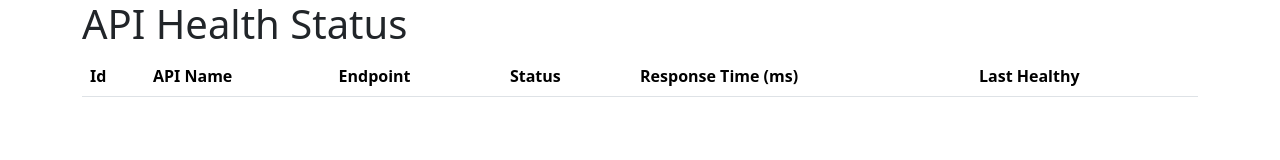
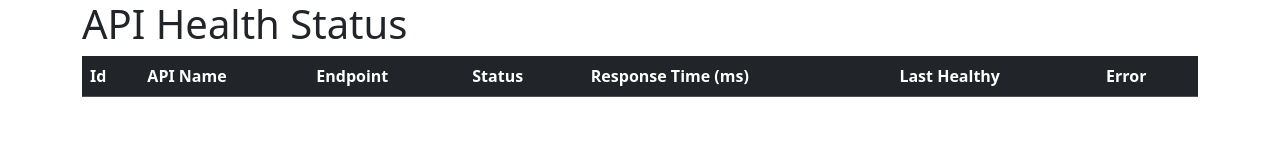
Before and after one commit to rajeshpillai/api-health-monitor, a website: page src/public/index.html in a window 1280 px wide. Drawn offline with nearby package versions, Linux system fonts and the light colour scheme; no server answers.

Commit message:
Undefined check for apiStatus

```diff
--- a/src/public/index.html
+++ b/src/public/index.html
@@ -11,7 +11,7 @@
     </head>
     <body class="container">
       <h1>API Health Status</h1>
-      <table id="api-status-table" class="table tables-striped table-condensed">
+      <table id="api-status-table" class="table tables-striped table-dark">
         <thead>
           <tr>
             <th>Id</th>
@@ -20,6 +20,7 @@
             <th>Status</th>
             <th>Response Time (ms)</th>
             <th>Last Healthy</th>
+            <th>Error</th>
           </tr>
         </thead>
         <tbody id="api-body">
@@ -34,11 +35,11 @@
       // Function to update or add a row to the table
       const updateTable = (apiStatus, parentId = undefined) => {
         if (_.isEmpty( apiStatus )) return;
+        if (!apiStatus.id) return;
 
         let rowId = `api-${_.replace(apiStatus.id, ".", "_")}`;
 
         let row = $('#' + rowId);
-        console.log("Rendering: ", apiStatus);
         if (row.length == 0) {
           // Add a new row if it does not exist
 
```
